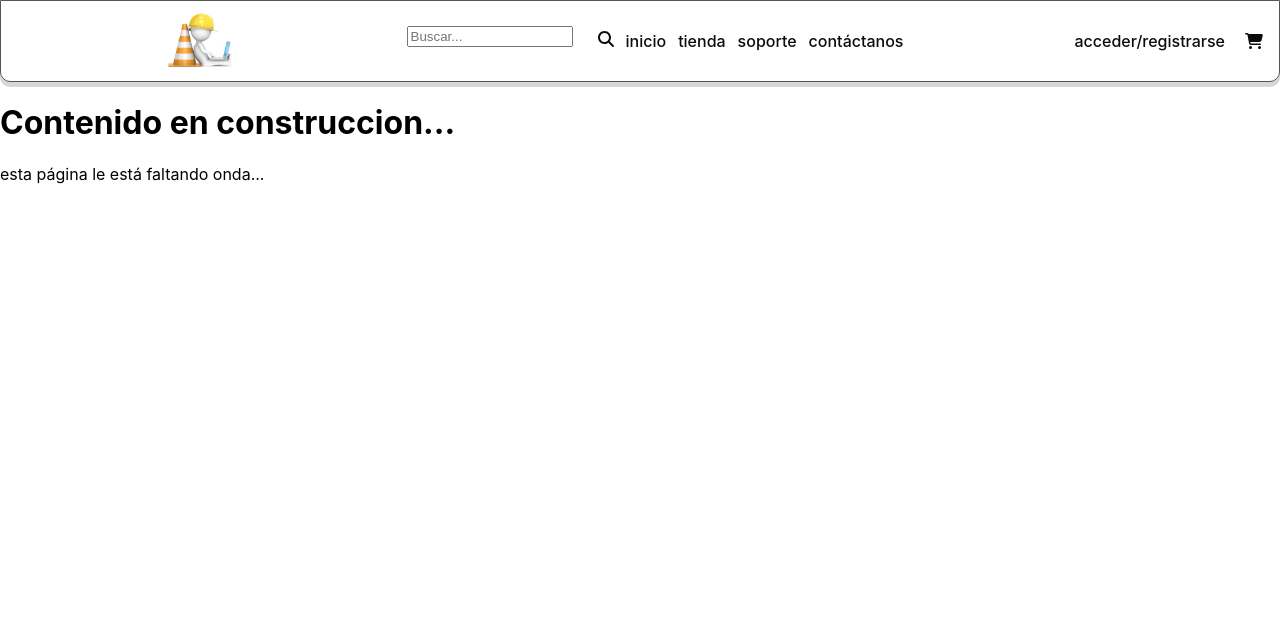
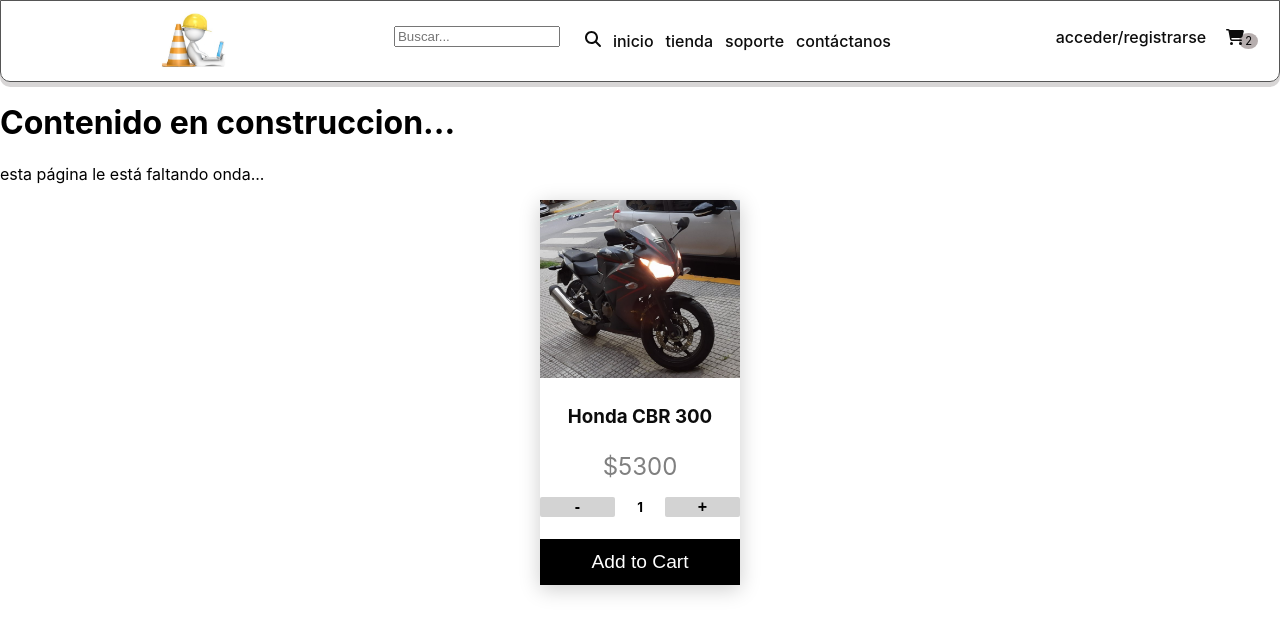
Before and after one commit to hbuxmann/musicStore-buxmann, a React (Create React App) app: page / in a window 1280 px wide. Shown: the top 634 px of the page. Built offline with nearby package versions, Linux system fonts and the light colour scheme.

Commit message:
release #3 - ItemCount

```diff
--- /dev/null
+++ b/src/components/CartWidget/CartWidget.css
@@ -0,0 +1,19 @@
+.cart {
+    display: flex;
+}
+
+.fontAwesome {
+    position: relative;
+    z-index: 1;
+}
+.qtty {
+    position: relative;
+    left: -15px;
+    font-size: 0.7rem;
+    background-color: rgb(182, 174, 174);
+    /* border: solid;
+    border-style: ridge; */
+    border-radius: 50%;
+    padding: 1px 6px;
+
+}
--- a/src/components/CartWidget/CartWidget.jsx
+++ b/src/components/CartWidget/CartWidget.jsx
@@ -1,14 +1,16 @@
 import React from 'react'
 import { FontAwesomeIcon } from '@fortawesome/react-fontawesome'
 import { faCartShopping } from '@fortawesome/free-solid-svg-icons'
+import './CartWidget.css'
 
 
-const CartWidget = () => {
+const CartWidget = ({qtty}) => {
     //
     return (
-        <>
-            <a href=""><FontAwesomeIcon icon={faCartShopping} /></a>
-        </>
+        <div className='cart'>
+            <a className='fontAwesome' href=""><FontAwesomeIcon icon={faCartShopping} /></a>
+            {qtty ? <p className='qtty'>{qtty}</p> : null }
+        </div>
     )
 
 }
--- /dev/null
+++ b/src/components/ItemCount/ItemCount.css
@@ -0,0 +1,61 @@
+.card {
+    box-shadow: 0 4px 20px 0 rgba(0, 0, 0, 0.2);
+    max-width: 200px;
+    margin: auto;
+    text-align: center;
+    /* font-family: arial; */
+  }
+
+  .price {
+    color: grey;
+    font-size: 1.5rem;
+    /* padding: 0px 10px; */
+    margin: 0px 0px 10px 0px;
+  }
+
+  .addToCart {
+    border: none;
+    outline: 0;
+    padding: 12px;
+    color: white;
+    background-color: #000;
+    text-align: center;
+    cursor: pointer;
+    width: 100%;
+    font-size: 1.2rem;
+  }
+
+  .card button:hover {
+    opacity: .7;
+  }
+
+  .modifyQtty {
+    display: flex;
+    height: 2rem;
+    justify-content: center;
+    align-items: center;
+
+
+  }
+
+.qtty {
+    max-width: 50px;
+    text-align: center;
+    border: none;
+}
+
+h5 {
+    width: 50px;
+    text-align: center;
+    border: none;
+}
+
+  .buttonChange {
+      width: 75px;
+      border: none;
+      background-color: lightgray;
+      font-size: 1rem;
+      font-weight: 800;
+      border-radius: 2px;
+      cursor: pointer;
+  }
--- /dev/null
+++ b/src/components/ItemCount/ItemCount.jsx
@@ -0,0 +1,58 @@
+import React, { useState, useEffect } from 'react';
+import './ItemCount.css'
+
+const ItemCount = ({product, onAdd}) => {
+    const [qtty, setQtty] = useState(product.initial);
+    let initial = product.initial;
+    let stock   = product.stock;
+    let price   = product.price;
+    // mount component
+    useEffect(()=>{
+        console.log('mount componet')
+    }, []);
+    // mount component
+    useEffect(()=>{
+        console.log('change componet')
+        price = product.price *  qtty;
+        document.querySelector('h5').innerText = qtty;
+        document.querySelector('.price').innerText = '$'+price;
+
+    }, [qtty]);
+    //
+    function increase(e) {
+        if (qtty<stock) {
+            setQtty(qtty + 1);
+        }
+    }
+    function decrease(e) {
+        if (qtty >1 ) {
+            setQtty(qtty - 1 );
+        }
+    }
+    function applyOnAdd() {
+        onAdd(qtty, price);
+
+    }
+    //
+    return (
+        <>
+            <div className='card'>
+                <img src={product.image} alt={product.alt} width="100%" />
+                <a href={product.urlPnt}><h3>{product.prodName}</h3></a>
+
+                <p className="price">${price}</p>
+                <div className='modifyQtty'>
+                    <button onClick={decrease} className='buttonChange'>-</button>
+                    <h5>{initial}</h5>
+                    <button onClick={increase} className='buttonChange'>+</button>
+                </div>
+                <p><button onClick={applyOnAdd}  className='addToCart'>Add to Cart</button></p>
+
+            </div>
+        </>
+    )
+
+}
+
+
+export default ItemCount;
--- a/src/components/ItemListContainer/ItemListContainer.jsx
+++ b/src/components/ItemListContainer/ItemListContainer.jsx
@@ -1,11 +1,30 @@
 import React from 'react';
-
+import ItemCount from '../ItemCount/ItemCount';
 
 const ItemListContainer = ({greeting}) => {
+
+    const product = {
+        idProduct   : 1245,
+        prodName    : 'Honda CBR 300',
+        description : 'Honda CBR 300 Mod 2019, 2300kms!',
+        urlPnt     : 'https://moto.mercadolibre.com.ar/MLA-1129347690-honda-cbr-300-_JM',
+        image       : '/images/cbr300.jpg',
+        alt         : 'Honda CBR 300',
+        price       : 5300,
+        stock       : 5,
+        initial     : 1,
+    };
+
+    function onAdd(qtty, price) {
+        console.log('La cantidad es: '+qtty+' precio:'+price);
+
+    }
+
     return (
         <>
             <h1> Contenido en construccion...</h1>
             <p> {greeting}</p>
+            <ItemCount product={product} onAdd={onAdd} />
         </>
     )
 
--- a/src/components/navBar/NavBar.jsx
+++ b/src/components/navBar/NavBar.jsx
@@ -53,7 +53,7 @@
                 </div>
                 <ul className="items-right">
                     <li ><a className="hideDesktop" href="">acceder/registrarse</a></li>
-                    <li ><CartWidget /></li>
+                    <li ><CartWidget qtty='2'/></li>
                 </ul>
 
             </nav>
```
Also changed, not shown: public/images/cbr300.jpg (added), public/images/jeans3.jpg (added).
